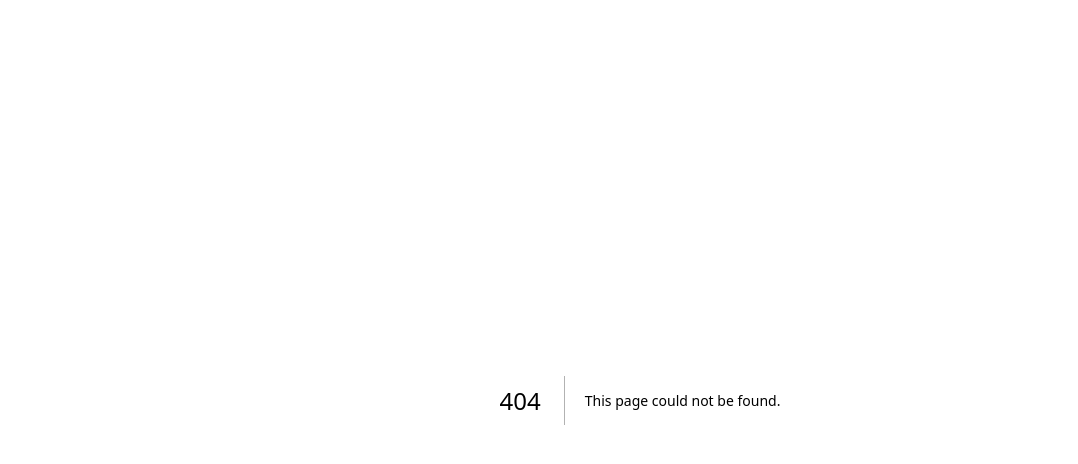
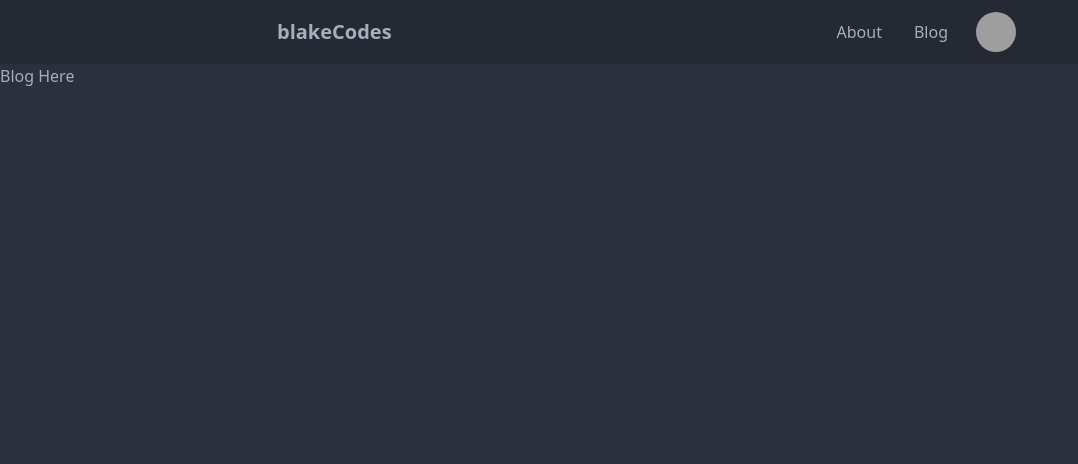
Before and after one commit to blakewood84/portfolio, a Next.js app: page /blog in a window 1280 px wide. Before the commit this address had no page. Shown: the top 464 px of the page, without its empty margins (0-1078 px from the left). Built offline with nearby package versions, Linux system fonts and the light colour scheme; grey boxes are pictures that could not be loaded.

Commit message:
updates to layout

```diff
--- a/components/layout.tsx
+++ b/components/layout.tsx
@@ -9,8 +9,10 @@ export default function Layout({ children }: { children: React.ReactNode }) {
         <meta name="viewport" content="width=device-width, initial-scale=1" />
         <link rel="icon" href="/favicon.ico" />
       </Head>
-      <Navbar />
-      {children}
+      <div className="h-screen border2 border-rose-500">
+        <Navbar />
+        <div className="h-full pt-16">{children}</div>
+      </div>
     </div>
   );
 }
--- a/pages/_app.tsx
+++ b/pages/_app.tsx
@@ -3,5 +3,9 @@ import type { AppProps } from "next/app";
 import Layout from "../components/layout";
 
 export default function App({ Component, pageProps }: AppProps) {
-  return <Component {...pageProps} />;
+  return (
+    <Layout>
+      <Component {...pageProps} />
+    </Layout>
+  );
 }
--- /dev/null
+++ b/pages/blog.tsx
@@ -0,0 +1,7 @@
+export default function Blog() {
+  return (
+    <div>
+      <h1>Blog Here</h1>
+    </div>
+  );
+}
--- a/pages/index.tsx
+++ b/pages/index.tsx
@@ -5,9 +5,7 @@ import { getBlogPosts } from "../lib/blog";
 
 export default function Home() {
   return (
-    <div className="h-screen border2 border-rose-500">
-      <Navbar />
-      <main className="h-full pt-16 flex items-center justify-center w-full flex-col">
+    <main className="h-full flex items-center justify-center w-full flex-col">
       <h1>Commence Networking...</h1>
       <br />
       <div className="flex flex-row">
@@ -33,7 +31,6 @@ export default function Home() {
         />
       </div>
     </main>
-    </div>
   );
 }
 
```
Lines whose indentation alone changed are shown as unchanged.
